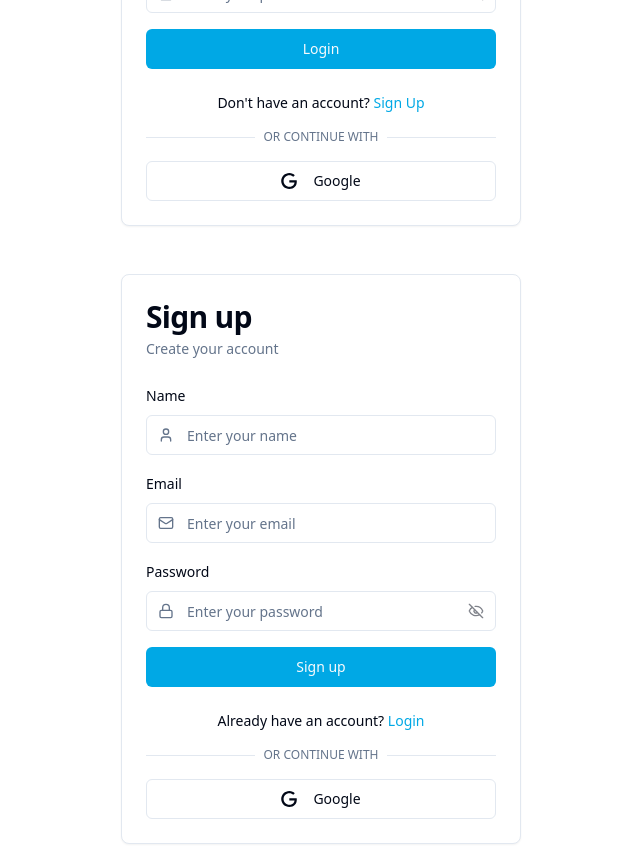
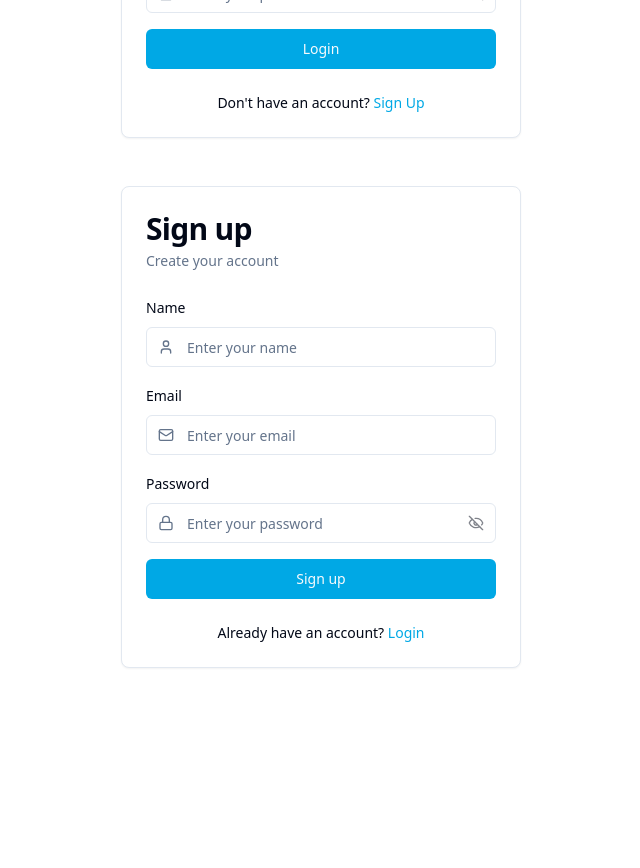
Before and after one commit to mirajspk/event-notif, a React (Vite) app in the folder frontend/: page / in a window 1280 px wide. Shown: the part 280-1148 px from the top of the page, without its empty margins (319-959 px from the left). After the commit the page ends 972 px from the top, so only its background shows below. Built offline with nearby package versions, Linux system fonts and the light colour scheme.

Commit message:
remove google login & signup

```diff
--- a/frontend/package.json
+++ b/frontend/package.json
@@ -11,7 +11,7 @@
   },
   "dependencies": {
     "@hookform/resolvers": "^3.10.0",
-    "@radix-ui/react-label": "^2.1.1",
+    "@radix-ui/react-label": "^2.1.2",
     "@radix-ui/react-slot": "^1.1.1",
     "class-variance-authority": "^0.7.1",
     "clsx": "^2.1.1",
--- a/frontend/src/components/login.jsx
+++ b/frontend/src/components/login.jsx
@@ -107,30 +107,11 @@ function LoginForm() {
             </a>
           </div>
 
-          <div className="relative w-full">
-            <div className="absolute inset-0 flex items-center">
-              <span className="w-full border-t" />
-            </div>
-            <div className="relative flex justify-center text-xs uppercase">
-              <span className="bg-background px-2 text-muted-foreground">Or continue with</span>
-            </div>
-          </div>
-
-          <div className="w-full">
-            <Button variant="outline" onClick={() => handleGoogle()} disabled={isLoading} className="w-full">
-              <Icons.google className="mr-2 h-4 w-4" />
-              Google
-            </Button>
-          </div>
         </CardFooter>
       </Card>
     </div>
   );
 }
 
-function handleGoogle() {
-
-  console.log("google login clicked");
-}
 
 export default LoginForm;
--- a/frontend/src/components/signup.jsx
+++ b/frontend/src/components/signup.jsx
@@ -121,31 +121,11 @@ function SignUpForm() {
               Login
             </a>
           </div>
-
-          <div className="relative w-full">
-            <div className="absolute inset-0 flex items-center">
-              <span className="w-full border-t" />
-            </div>
-            <div className="relative flex justify-center text-xs uppercase">
-              <span className="bg-background px-2 text-muted-foreground">Or continue with</span>
-            </div>
-          </div>
-
-          <div className="w-full">
-            <Button variant="outline" onClick={() => handleGoogleSignUp()} disabled={isLoading} className="w-full">
-              <Icons.google className="mr-2 h-4 w-4" />
-              Google
-            </Button>
-          </div>
         </CardFooter>
       </Card>
     </div>
   );
 }
 
-function handleGoogleSignUp() {
-
-  console.log("google sign up clicked");
-}
 
 export default SignUpForm;
```
Also changed, not shown: 1 other file (tests, documents, lock files or other folders).
